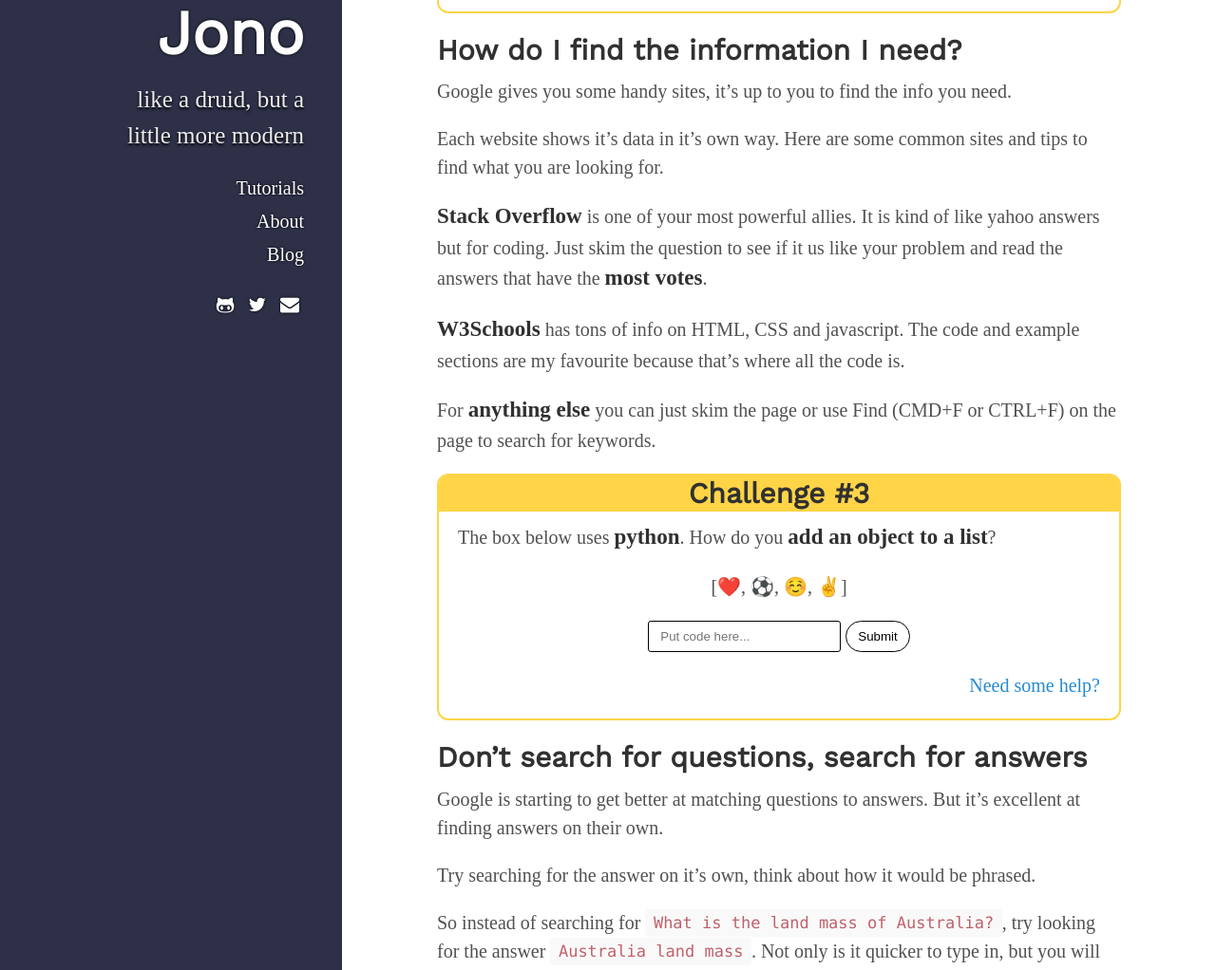
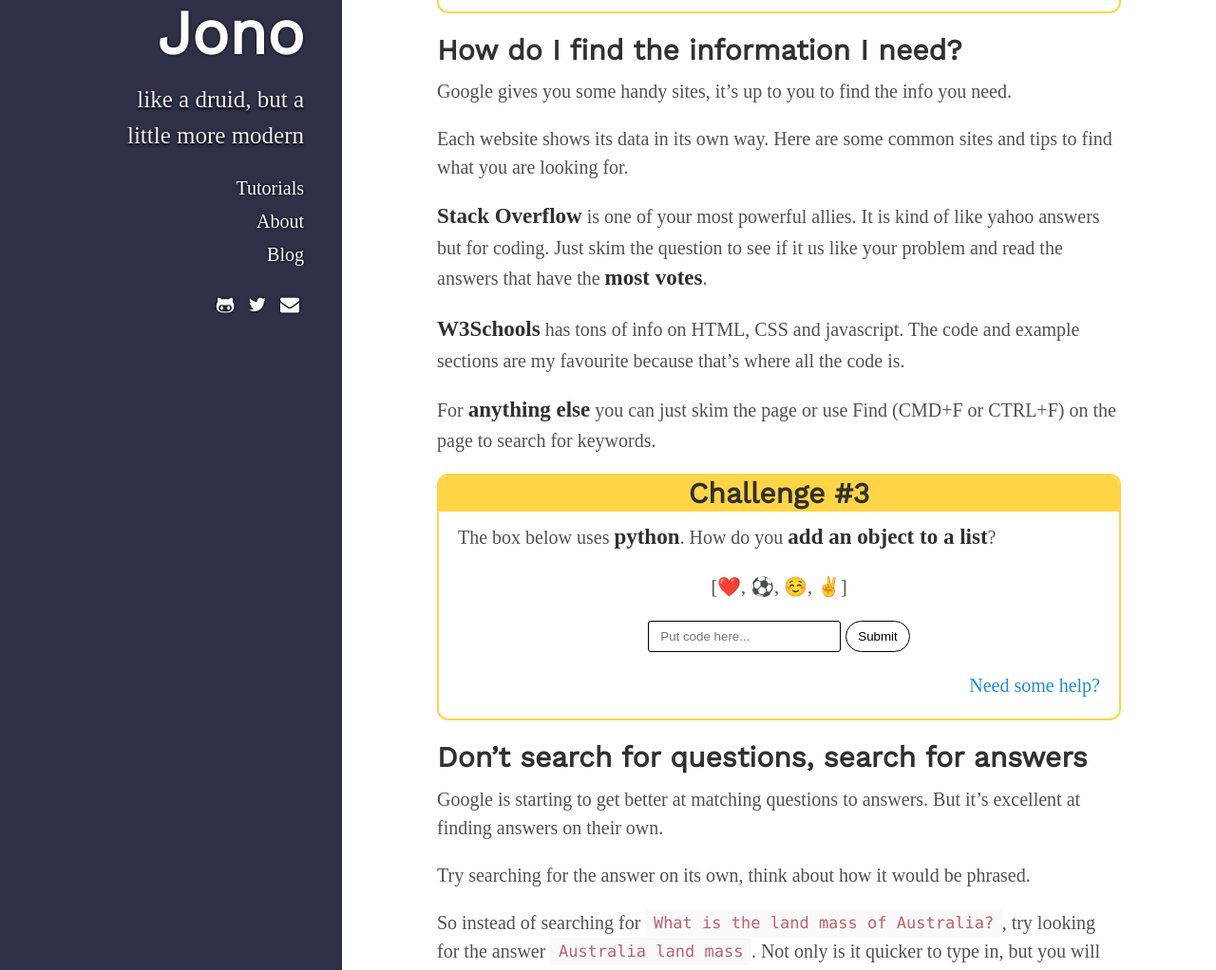
Before and after one commit to foopod/blog-2.0, a Jekyll site: the page built from _tutorials/how-to-gooogle.md, in a window 1280 px wide and 1400 px high, scrolled down 1452 px. Shown: the part 125-1147 px from the top of the window at 95% size. Built offline with Jekyll 4.4.1, drawn with Linux system fonts in a browser that asks for light colours; nearby versions of some CDN libraries; some web fonts are replaced; comment, search, counter and statistics services are not loaded.

Commit message:
Update how-to-gooogle.md

```diff
--- a/_tutorials/how-to-gooogle.md
+++ b/_tutorials/how-to-gooogle.md
@@ -95,7 +95,7 @@ function jsTestTwo(){
 
 Google gives you some handy sites, it's up to you to find the info you need.
 
-Each website shows it's data in it's own way. Here are some common sites and tips to find what you are looking for.
+Each website shows its data in its own way. Here are some common sites and tips to find what you are looking for.
 
 **Stack Overflow** is one of your most powerful allies. It is kind of like yahoo answers but for coding. Just skim the question to see if it us like your problem and read the answers that have the **most votes**.
 
@@ -134,7 +134,7 @@ function jsTestThree(){
 
 Google is starting to get better at matching questions to answers. But it's excellent at finding answers on their own.
 
-Try searching for the answer on it's own, think about how it would be phrased.
+Try searching for the answer on its own, think about how it would be phrased.
 
 So instead of searching for `What is the land mass of Australia?`, try looking for the answer `Australia land mass`. Not only is it quicker to type in, but you will find it even if no one has asked the question.
 
```
